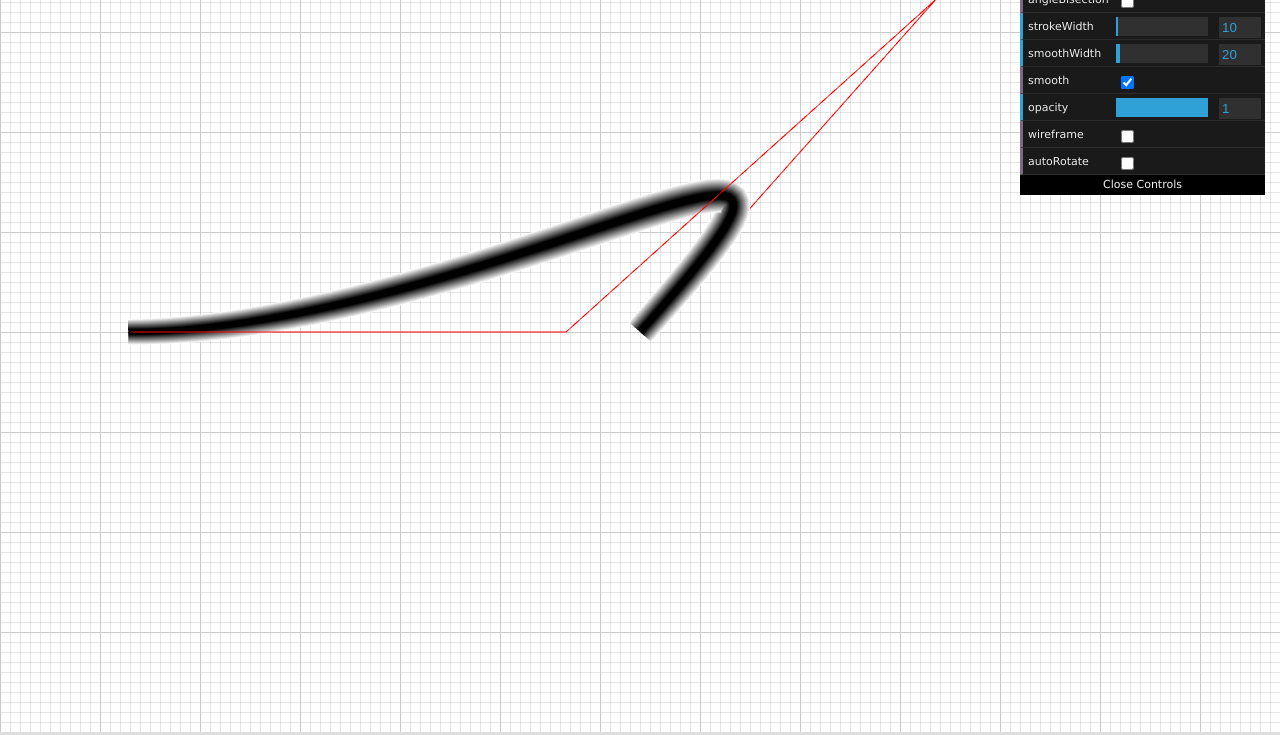
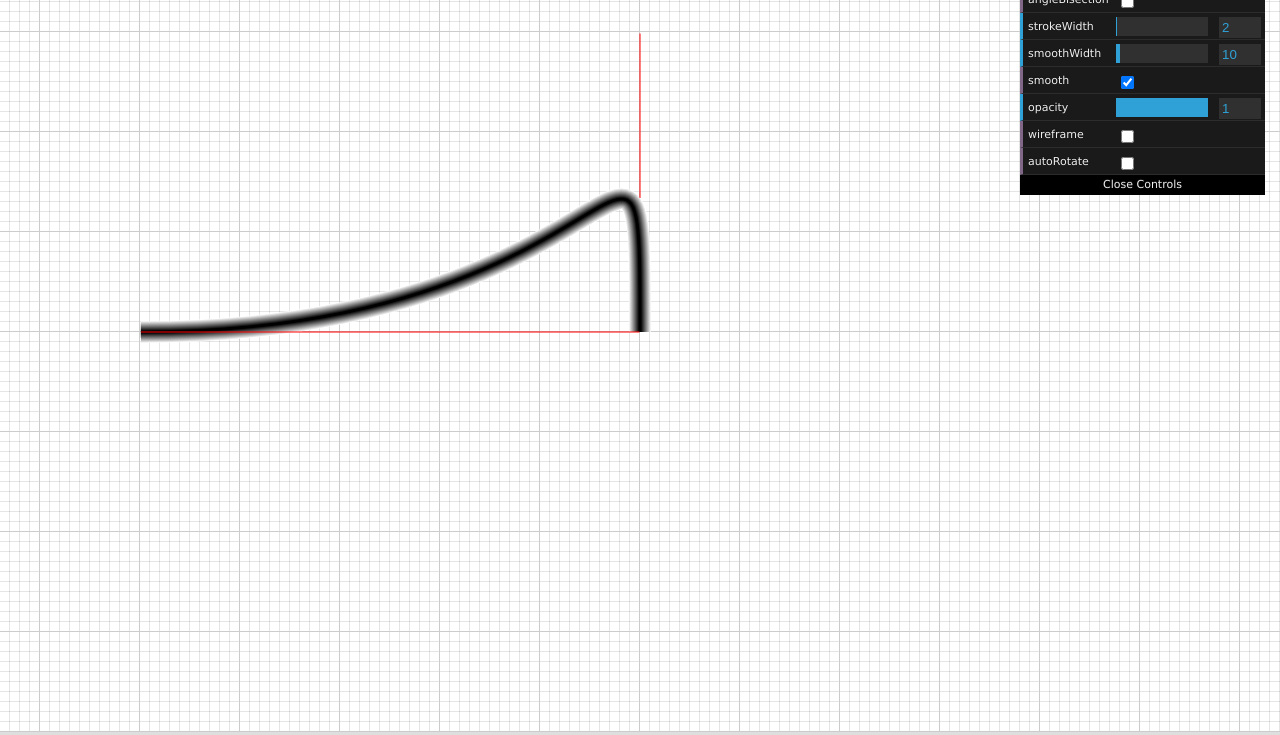
Before and after one commit to markuslerner/THREE.BlurredLine, a plain HTML site: page demo/bezier.html in a window 1280 px wide. Shown: the part 68-803 px from the top of the page. Drawn offline with Linux system fonts and the light colour scheme.

Commit message:
Set Orthographic camera properly

```diff
--- a/demo/css/main.css
+++ b/demo/css/main.css
@@ -7,7 +7,7 @@ body{
   background-color: #fff;
   background-image: linear-gradient(#ccc 1px, transparent 1px),linear-gradient(90deg, #ccc 1px, transparent 1px),linear-gradient(rgba(0,0,0,.1) 1px, transparent 1px),linear-gradient(90deg, rgba(0,0,0,.1) 1px, transparent 1px);
   background-size: 100px 100px, 100px 100px, 10px 10px, 10px 10px;
-  background-position: -1px -1px, -1px -1px, -1px -1px, -1px -1px;
+  background-position: calc(50vw - 2px) calc(50vh - 2px), calc(50vw - 2px) calc(50vh - 2px), calc(50vw - 2px) calc(50vh - 2px), calc(50vw - 2px) calc(50vh - 2px);
 }
 h1{
   font-weight: 300; font-size: 24px; margin-bottom: .5em;
--- a/demo/js/main-bezier.js
+++ b/demo/js/main-bezier.js
@@ -7,13 +7,11 @@ document.body.appendChild(stats.dom);
 var container = document.getElementById( 'container' );
 
 var scene = new THREE.Scene();
-// var camera = new THREE.PerspectiveCamera( 60, window.innerWidth / window.innerHeight, .1, 1000 );
-// var camera = new THREE.OrthographicCamera( window.innerWidth / - 2, window.innerWidth / 2, window.innerHeight / 2, window.innerHeight / - 2, 1, 1000 );
-// camera.position.set( 50, 10, 0 );
-// var frustumSize = 1000;
+var camera = new THREE.OrthographicCamera( window.innerWidth / - 2, window.innerWidth / 2, window.innerHeight / 2, window.innerHeight / - 2, 1, 1000 );
+camera.position.set( 0, 0, 500 );
 
-var camera = new THREE.PerspectiveCamera(27, window.innerWidth / window.innerHeight, 1, 3500);
-camera.position.z = 2750;
+// var camera = new THREE.PerspectiveCamera(27, window.innerWidth / window.innerHeight, 1, 3500);
+// camera.position.z = 2000;
 
 var renderer = new THREE.WebGLRenderer( { antialias: true, alpha: true });
 renderer.setSize( window.innerWidth, window.innerHeight );
@@ -28,9 +26,9 @@ var resolution = new THREE.Vector2( window.innerWidth, window.innerHeight );
 var endPoint = new THREE.Vector3(0, 0, 0);
 
 var curve = new THREE.CubicBezierCurve3(
-  new THREE.Vector3(-1000, 0, -500),
-  new THREE.Vector3(-100, 0, 500),
-  new THREE.Vector3(400, 450, 500),
+  new THREE.Vector3(-500, 0, -500),
+  new THREE.Vector3(0, 0, 500),
+  new THREE.Vector3(0, 300, 500),
   endPoint,
 );
 
@@ -75,8 +73,8 @@ var Params = function() {
 	this.amount = 1;
   this.resolution = 50;
   this.angleBisection = false;
-	this.strokeWidth = 10;
-  this.smoothWidth = 20;
+	this.strokeWidth = 2;
+  this.smoothWidth = 10;
   this.smooth = true;
 	this.opacity = 1.0;
   this.wireframe = false;
@@ -103,13 +101,13 @@ window.addEventListener( 'load', function() {
 			l.updateGeometry();
 		} );
 	} );
-	gui.add( params, 'strokeWidth', 1, 500 ).onChange(function() {
+	gui.add( params, 'strokeWidth', 1, 250 ).onChange(function() {
 		lines.forEach( function( l ) {
 			l.strokeWidth = params.strokeWidth;
 			l.updateGeometry();
 		} );
 	} );
-  gui.add( params, 'smoothWidth', 1, 500 ).onChange(function() {
+  gui.add( params, 'smoothWidth', 1, 250 ).onChange(function() {
 		lines.forEach( function( l ) {
 			l.smoothWidth = params.smoothWidth;
 			l.updateGeometry();
@@ -191,12 +189,10 @@ function onWindowResize() {
 	var w = container.clientWidth;
 	var h = container.clientHeight;
 
-	var aspect = w / h;
-
-	// camera.left   = - frustumSize * aspect / 2;
-	// camera.right  =   frustumSize * aspect / 2;
-	// camera.top    =   frustumSize / 2;
-	// camera.bottom = - frustumSize / 2;
+  camera.left   = window.innerWidth / - 2;
+	camera.right  =  window.innerWidth / 2;
+	camera.top    = window.innerHeight / 2;
+	camera.bottom = window.innerHeight / - 2;
 
 	camera.updateProjectionMatrix();
 
```
